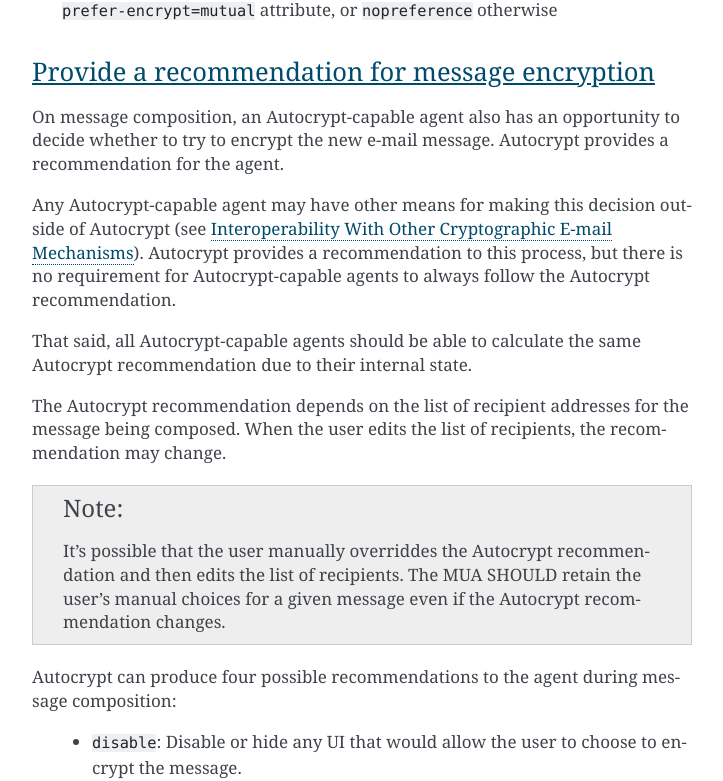
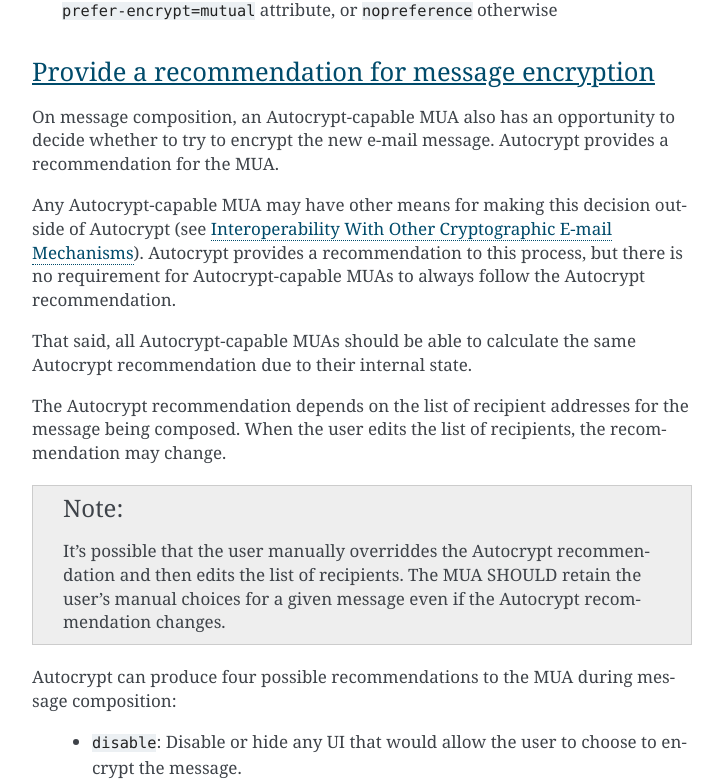
Before and after one commit to autocrypt/autocrypt, a Sphinx documentation site: the page built from doc/level1.rst, in a window 1280 px wide and 1400 px high, scrolled down 8351 px. Shown: the part 155-936 px from the top of the window, without its empty margins (388-1111 px from the left). Built offline with Sphinx 7.4.7, drawn with Linux system fonts in a browser that asks for light colours; some of the changed text lies outside the part shown.

Commit message:
Change agent for MUA

```diff
--- a/doc/ecosystem-dangers.rst
+++ b/doc/ecosystem-dangers.rst
@@ -73,7 +73,7 @@ Mitigations:
    :mailheader:`Autocrypt` headers, so that Mallory needs to craft a
    sufficiently-plausible message (including DKIM and whatever other
    indicators the filters care about) to make it into the
-   Autocrypt-capable agent's internal state storage.
+   Autocrypt-capable MUA's internal state storage.
 
 Killing off strong encryption
 -----------------------------
--- a/doc/faq.rst
+++ b/doc/faq.rst
@@ -134,11 +134,11 @@ Help welcome.
 Why do you require MUAs to detect if another is using Autocrypt already?
 ------------------------------------------------------------------------
 
-In the event that two Autocrypt-enabled agents operate a single
+In the event that two Autocrypt-enabled MUAs operate a single
 e-mail account, they could clash and cause usability problems:
 If they each manage their own secret key material, communicating peers
 might arbitrarily choose one key or another to encrypt to, and then
-certain mails will be unreadable with certain agents, in an
+certain mails will be unreadable with certain MUAs, in an
 apparently-arbitrary pattern based on the origin of the remote peer's
 last-received message.
 
--- a/doc/level1.rst
+++ b/doc/level1.rst
@@ -18,7 +18,7 @@ multi-device synchronization (and other features) as part of Level
 for developers to adopt it so we can drive efforts from real-life
 experiences as soon as possible.
 
-Throughout this document, we refer to a mail app or Mail User Agent (MUA)
+Throughout this document, we refer to a mail app or :term:`Mail User Agent (MUA)`
 as though it were only capable of controlling a single e-mail account
 (see :ref:`multiaccounts` for more detail).
 
@@ -98,7 +98,7 @@ Conceptually, we represent this state as a table named
 ``peer_state`` indexed by the peer's :doc:`canonicalized
 e-mail address <address-canonicalization>`.
 
-For each e-mail address ``A``, an agent MUST store the following
+For each e-mail address ``A``, an MUA MUST store the following
 attributes as ``peer_state[A]``:
 
 * ``last_seen``: UTC timestamp of the most recent effective date of
@@ -215,7 +215,7 @@ Header injection in outbound mail
 ~~~~~~~~~~~~~~~~~~~~~~~~~~~~~~~~~
 
 During message composition, if the ``From:`` header of the
-outgoing e-mail matches an address that the Autocrypt-capable agent
+outgoing e-mail matches an address that the Autocrypt-capable MUA
 knows the secret key material (``own_state.secret_key``) for, it
 SHOULD include an Autocrypt header. This header MUST contain the
 associated public key material (``own_state.public_key``) as ``keydata``
@@ -259,12 +259,12 @@ using a non-Autocrypt MUA only we must be able to disable sending
 encrypted mails to this peer automatically.
 
 In addition to the per-peer state described in :ref:`peer-state`,
-agents MAY also store other information gathered for heuristic
+MUAs MAY also store other information gathered for heuristic
 purposes, or for other cryptographic schemes (see
 :doc:`optional-state` for some example ideas).
 
 However, in order to support future syncing of Autocrypt state between
-agents, it is critical that Autocrypt-capable agents maintain the
+MUAs, it is critical that Autocrypt-capable MUAs maintain the
 state specified here, regardless of what additional state they track.
 
 .. note::
@@ -367,17 +367,17 @@ overall. Additionally update the state as follows:
 Provide a recommendation for message encryption
 +++++++++++++++++++++++++++++++++++++++++++++++
 
-On message composition, an Autocrypt-capable agent also has an
+On message composition, an Autocrypt-capable MUA also has an
 opportunity to decide whether to try to encrypt the new e-mail
-message.  Autocrypt provides a recommendation for the agent.
+message.  Autocrypt provides a recommendation for the MUA.
 
-Any Autocrypt-capable agent may have other means for making this
+Any Autocrypt-capable MUA may have other means for making this
 decision outside of Autocrypt (see :doc:`other-crypto-interop`).
 Autocrypt provides a recommendation to this process, but there is no
-requirement for Autocrypt-capable agents to always follow the
+requirement for Autocrypt-capable MUAs to always follow the
 Autocrypt recommendation.
 
-That said, all Autocrypt-capable agents should be able to calculate
+That said, all Autocrypt-capable MUAs should be able to calculate
 the same Autocrypt recommendation due to their internal state.
 
 The Autocrypt recommendation depends on the list of recipient
@@ -391,7 +391,7 @@ list of recipients, the recommendation may change.
    SHOULD retain the user's manual choices for a given message even if
    the Autocrypt recommendation changes.
 
-Autocrypt can produce four possible recommendations to the agent
+Autocrypt can produce four possible recommendations to the MUA
 during message composition:
 
  * ``disable``: Disable or hide any UI that would allow the user to
@@ -437,7 +437,7 @@ Otherwise, the recommendation is ``available``.
 Recommendations for messages to multiple addresses
 ~~~~~~~~~~~~~~~~~~~~~~~~~~~~~~~~~~~~~~~~~~~~~~~~~~
 
-For level 1 agents, the Autocrypt recommendation for a message
+For level 1 MUAs, the Autocrypt recommendation for a message
 composed to multiple recipients is derived from the recommendations
 for each recipient individually:
 
--- a/doc/next-steps.rst
+++ b/doc/next-steps.rst
@@ -90,7 +90,7 @@ Guidance on masking Key IDs
 
 If any recipients are in :mailheader:`Bcc:` (rather than
 :mailheader:`To:` or :mailheader:`Cc:`), and the key types used are
-all OpenPGP (``type=0``), then the agent SHOULD mask the recipient key
+all OpenPGP (``type=0``), then the MUA SHOULD mask the recipient key
 ID in the generated PKESK packets that correspond to the Bcc'ed
 recipents.  It does not need to mask recipient key IDs of normal
 recipients.
--- a/doc/other-crypto-interop.rst
+++ b/doc/other-crypto-interop.rst
@@ -9,7 +9,7 @@ We have concrete guidance for those MUAs that we hope is useful.
 Message encryption recommendations
 ----------------------------------
 
-An Autocrypt-capable agent that also incorporates the OpenPGP "Web of
+An Autocrypt-capable MUA that also incorporates the OpenPGP "Web of
 Trust" might already know about a non-Autocrypt public key that it
 considers to be correctly bound to the recipient e-mail address.  It
 may wish to prefer such a key, and to decide to use for a given
```
